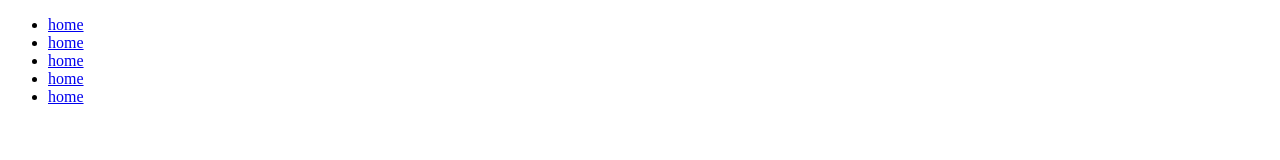
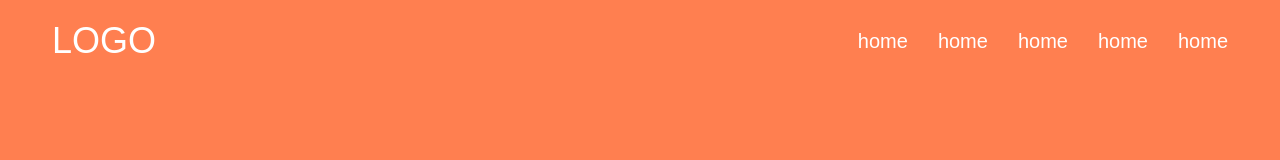
Before and after one commit to Zarjaveli/test1, a plain HTML site: page index.html in a window 1280 px wide. Drawn offline with Linux system fonts and the light colour scheme.

Commit message:
style add

```diff
--- a/index.html
+++ b/index.html
@@ -4,13 +4,14 @@
     <meta charset="UTF-8">
     <meta http-equiv="X-UA-Compatible" content="IE=edge">
     <meta name="viewport" content="width=device-width, initial-scale=1.0">
+    <link rel="stylesheet" href="style.css">
     <title>Document</title>
 </head>
 <body>
     <header class="header">
         <nav class="header__nav">
             <div class="container">
-                <a href="">
+                <a class="header__logo" href="">Logo</a>
                 <ul class="header__list">
                     <li class="header__item"><a href="#!" class="header__link">home</a></li>
                     <li class="header__item"><a href="#!" class="header__link">home</a></li>
@@ -18,7 +19,6 @@
                     <li class="header__item"><a href="#!" class="header__link">home</a></li>
                     <li class="header__item"><a href="#!" class="header__link">home</a></li>
                 </ul>
-                </a>
             </div>
         </nav>
     </header>
--- /dev/null
+++ b/style.css
@@ -0,0 +1,56 @@
+*{
+    margin: 0;
+    padding: 0;
+    box-sizing: border-box;
+}
+
+body{
+    font-family: sans-serif;
+}
+
+a{
+    text-decoration: none;
+}
+
+ul{
+    list-style: none;
+}
+
+.container{
+    max-width: 1200px;
+    width: 100%;
+    margin: 0 auto;
+    padding: 0 12px;
+}
+
+.header{
+    min-height: 100vh;
+    background-color: coral;
+}
+
+.header__nav{
+    padding: 20px 0;
+}
+
+.header__nav .container{
+    display: flex;
+    justify-content: space-between;
+    align-items: center;
+}
+
+.header__logo{
+    text-transform: uppercase;
+    font-size: 36px;
+    color: #fff;
+}
+
+.header__list{
+    display: flex;
+    column-gap: 30px;
+}
+
+
+.header__link{
+    font-size: 20px;
+    color: #fff;
+}
```
Lines whose indentation alone changed are shown as unchanged.
